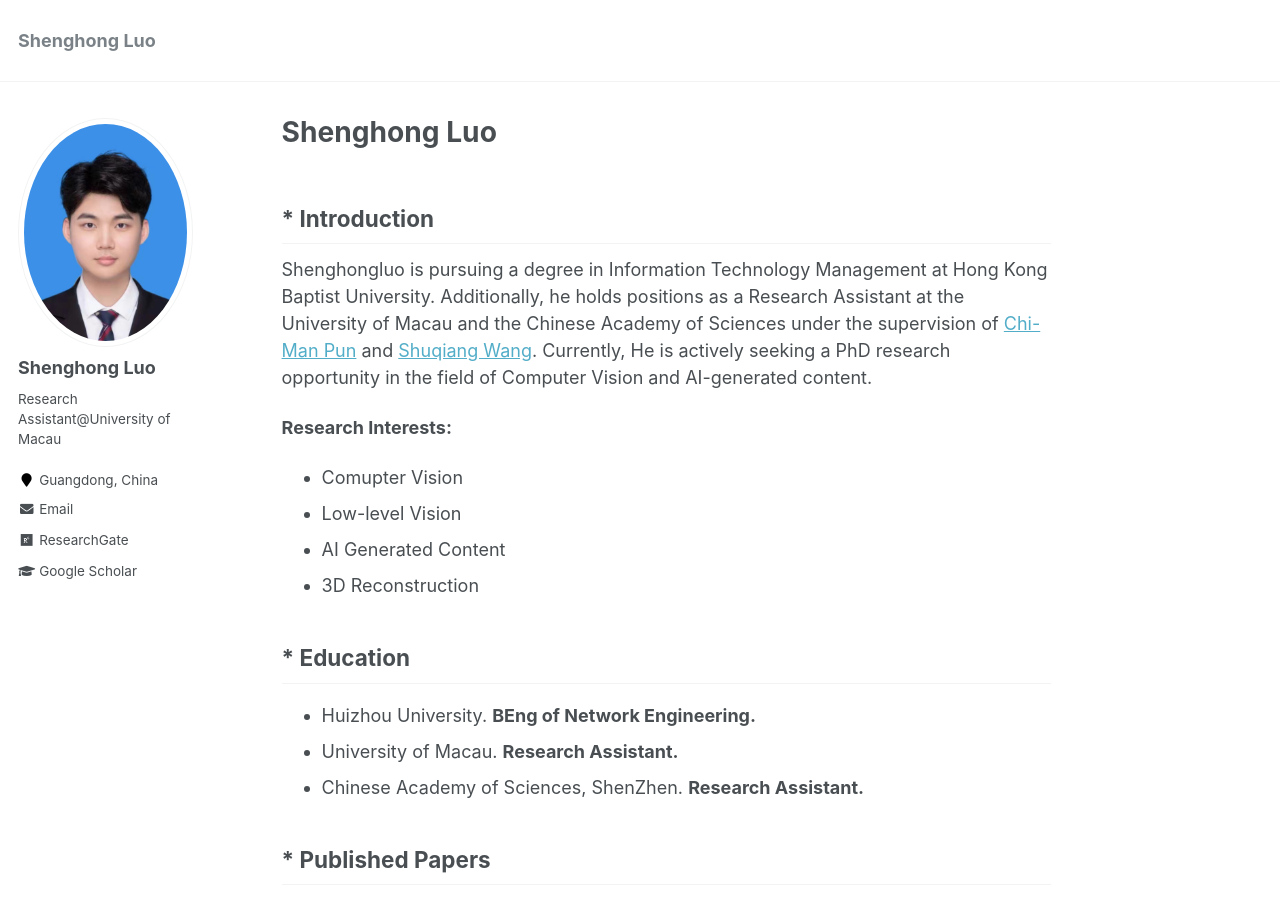
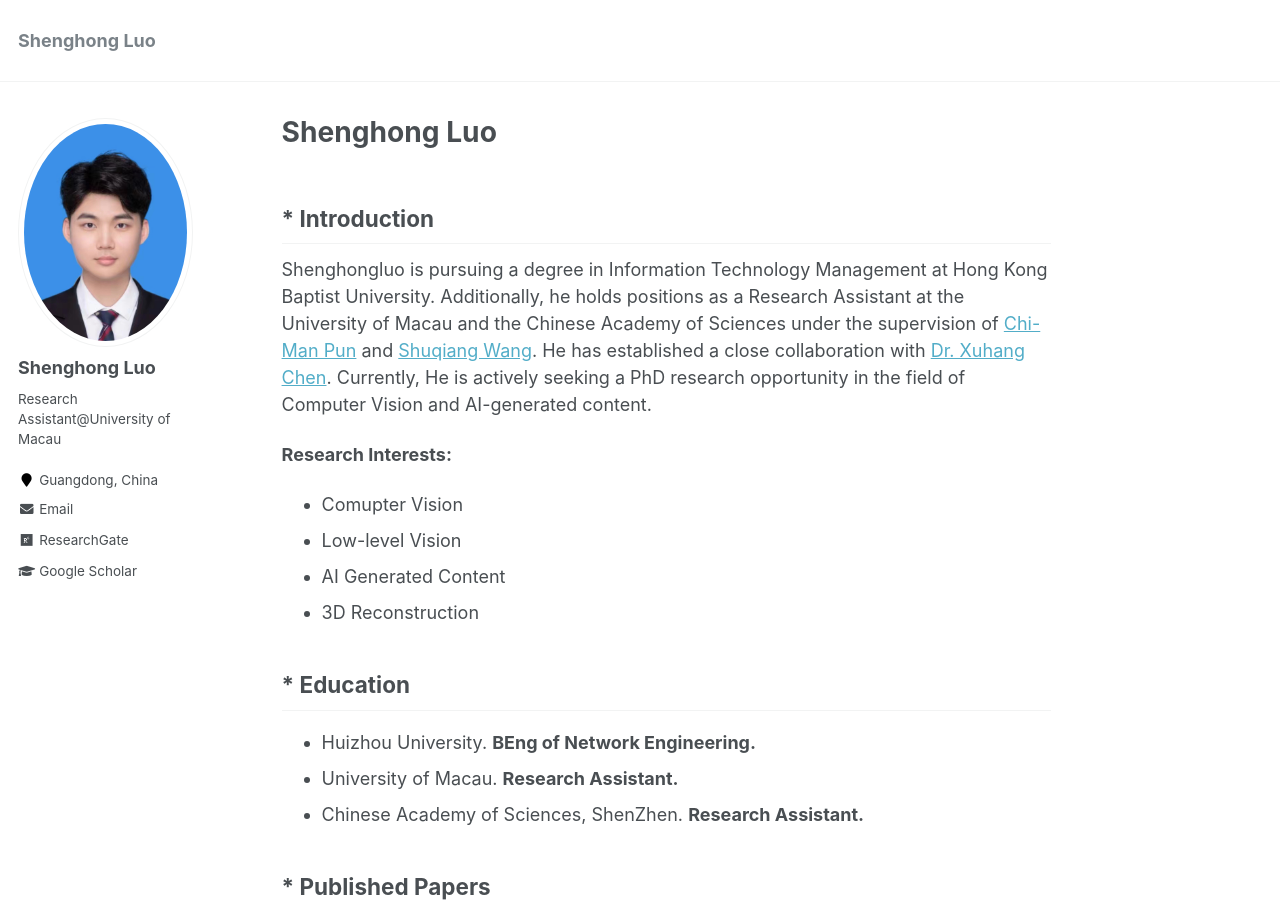
Before and after one commit to Shenghong-Luo/Shenghong-Luo.github.io, a Jekyll site: the page built from _pages/about.md, in a window 1280 px wide and 900 px high. Built offline with Jekyll 4.4.1, drawn with Linux system fonts in a browser that asks for light colours.

Commit message:
Update about.md

```diff
--- a/_pages/about.md
+++ b/_pages/about.md
@@ -8,7 +8,7 @@ redirect_from:
   - /about.html
 ---
 ## * Introduction
-Shenghongluo is pursuing a degree in Information Technology Management at Hong Kong Baptist University. Additionally, he holds positions as a Research Assistant at the University of Macau and the Chinese Academy of Sciences under the supervision of <a herf="https://www.cis.um.edu.mo/~cmpun/">Chi-Man Pun</a> and <a herf="https://people.ucas.edu.cn/~wangshuqiang?language=en">Shuqiang Wang</a>. Currently, He is actively seeking a PhD research opportunity in the field of Computer Vision and AI-generated content.
+Shenghongluo is pursuing a degree in Information Technology Management at Hong Kong Baptist University. Additionally, he holds positions as a Research Assistant at the University of Macau and the Chinese Academy of Sciences under the supervision of <a herf="https://www.cis.um.edu.mo/~cmpun/">Chi-Man Pun</a> and <a herf="https://people.ucas.edu.cn/~wangshuqiang?language=en">Shuqiang Wang</a>. He has established a close collaboration with <a herf="https://cxh.netlify.app/">Dr. Xuhang Chen</a>. Currently, He is actively seeking a PhD research opportunity in the field of Computer Vision and AI-generated content.
 
 <b>Research Interests:</b>
 * Comupter Vision
```
